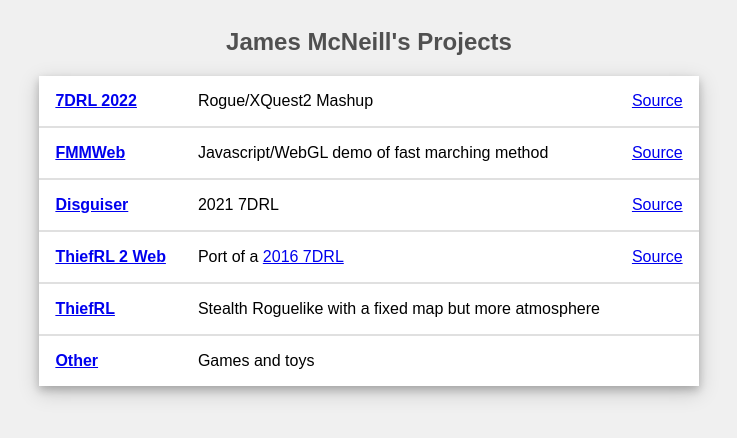
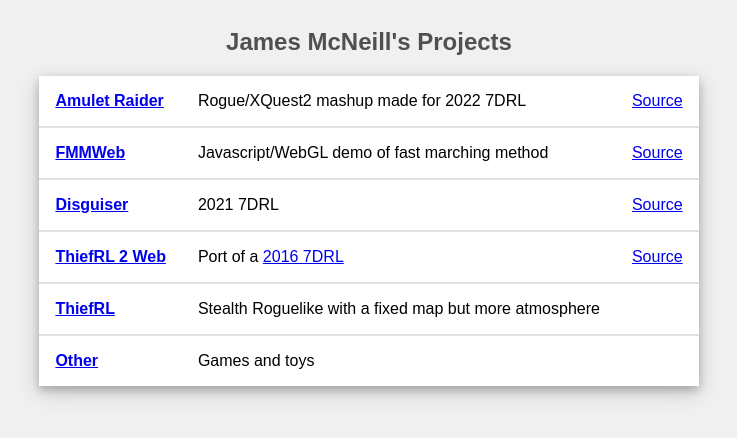
Before and after one commit to mcneja/mcneja.github.io, a plain HTML site: page index.html in a window 1280 px wide. Shown: the whole page, without its empty margins (271-1008 px from the left). Drawn offline with Linux system fonts and the light colour scheme.

Commit message:
Update project title

```diff
--- a/index.html
+++ b/index.html
@@ -37,8 +37,8 @@ th {
 <h2>James McNeill's Projects</h2>
 <table>
 <tr>
-<th><a href="7drl-2022/index.html">7DRL 2022</a></th>
-<td>Rogue/XQuest2 Mashup</td>
+<th><a href="7drl-2022/index.html">Amulet Raider</a></th>
+<td>Rogue/XQuest2 mashup made for 2022 7DRL</td>
 <td><a href="https://github.com/mcneja/7drl-2022">Source</a></td>
 </tr>
 <tr>
```
Also changed, not shown: 7drl-2022/index.html (+1 -1 lines).
